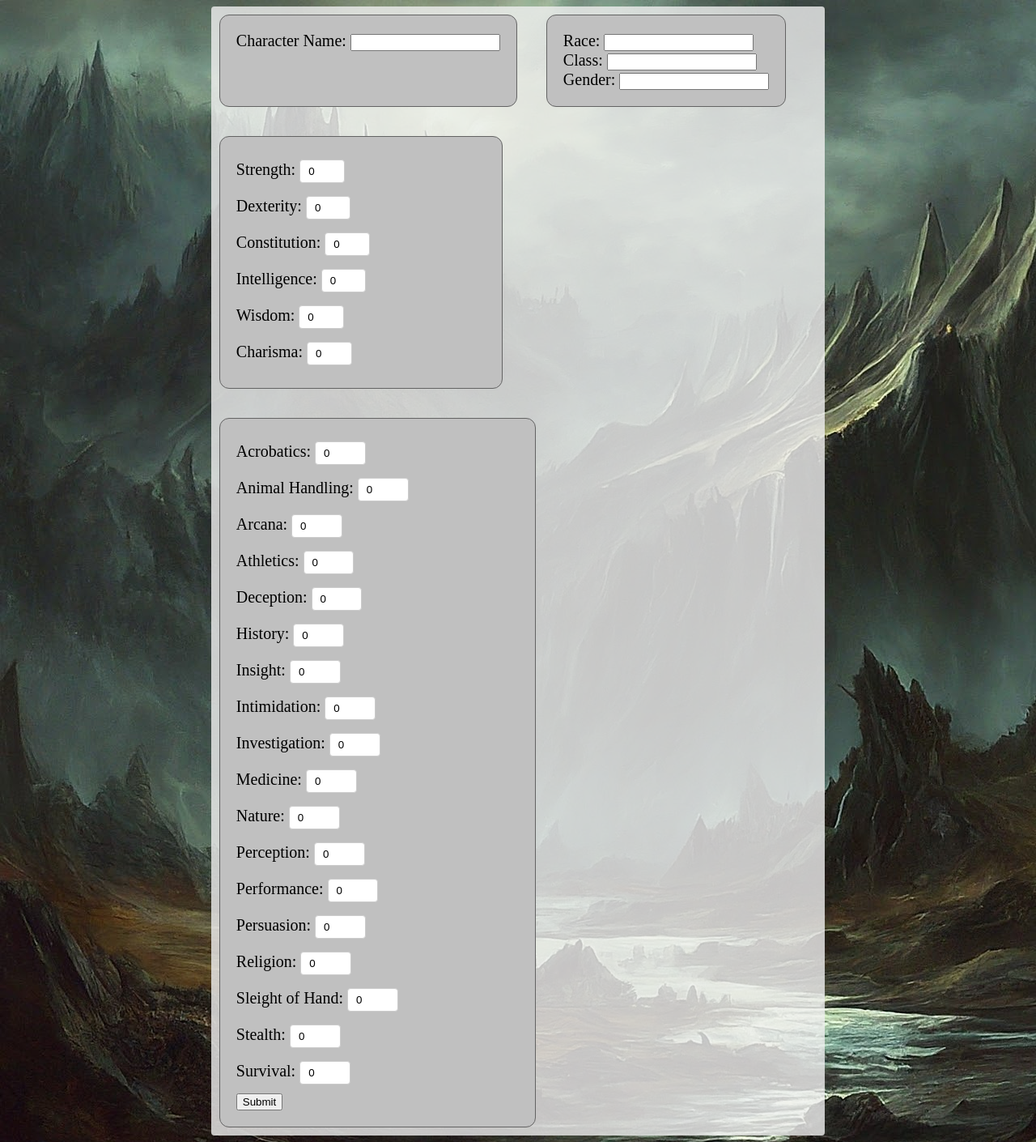
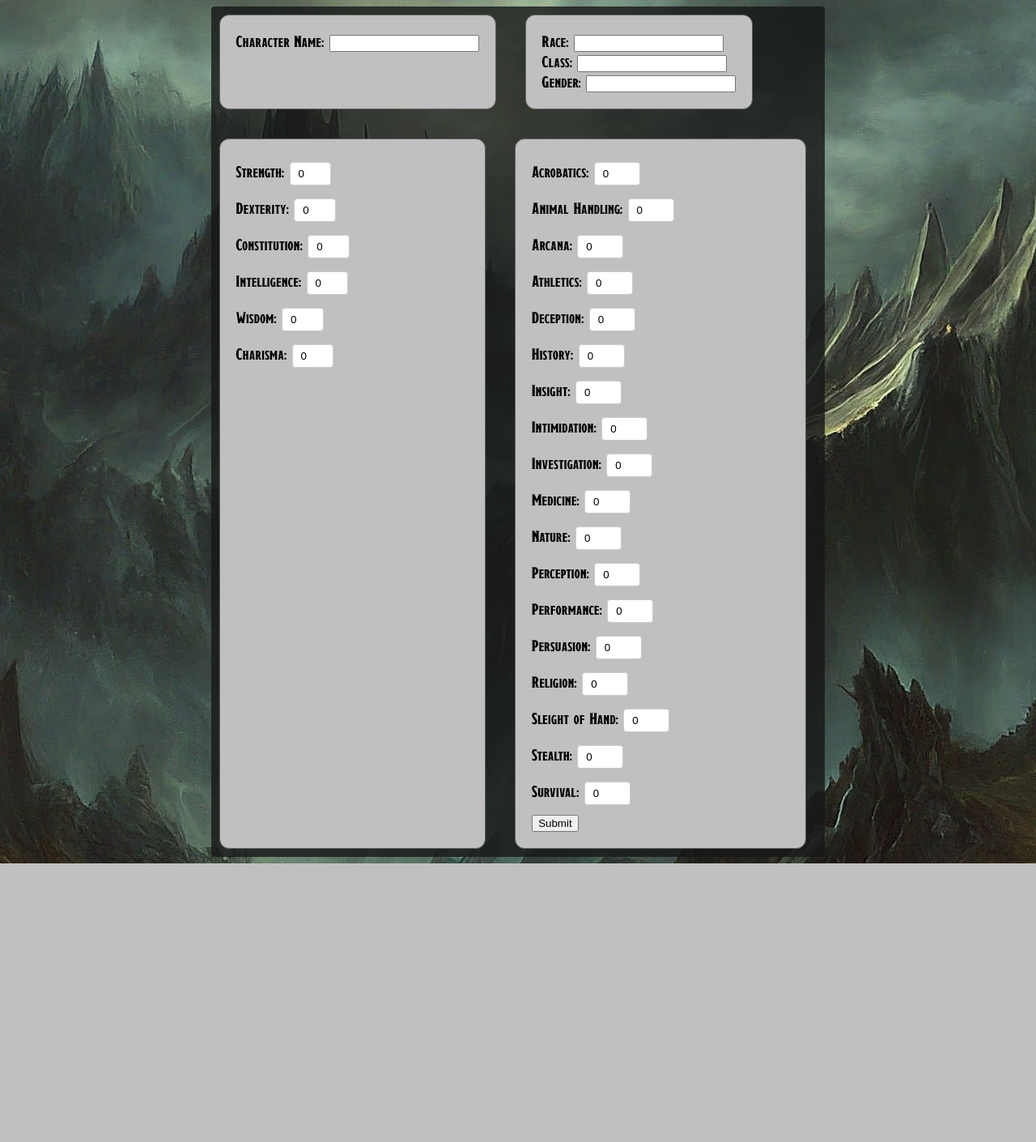
Before and after one commit to salamanzerr/dndCharacterCreator, a PHP site: page /characterCreator/charCreator.html in a window 1280 px wide. Shown: the whole page at 81% size. After the commit the page ends 1066 px from the top, so only its background shows below. Run offline with PHP 8.4, Linux system fonts and the light colour scheme.

Commit message:
Update styleCharCreator.css

```diff
--- a/resources/styleCharCreator.css
+++ b/resources/styleCharCreator.css
@@ -10,7 +10,7 @@
     gap: 1em;
     width: 60%;
     margin: auto;
-    background-color:rgba(241, 241, 241, 0.8);
+    background-color:rgba(22, 23, 23, 0.8);
     border-radius: 4px;
 }
 
@@ -21,8 +21,13 @@
     font-size: 20px;
     border: 1px solid rgb(99, 99, 99);
     border-radius: 12px;
+    font-family: Draconis;
 }
 
+@font-face {
+   font-family: Draconis;
+   src: url(../resources/fonts/draconis/Draconis.otf);
+}
 input[type=number] {
     width: 18%;
     padding: 6px 10px;
```
